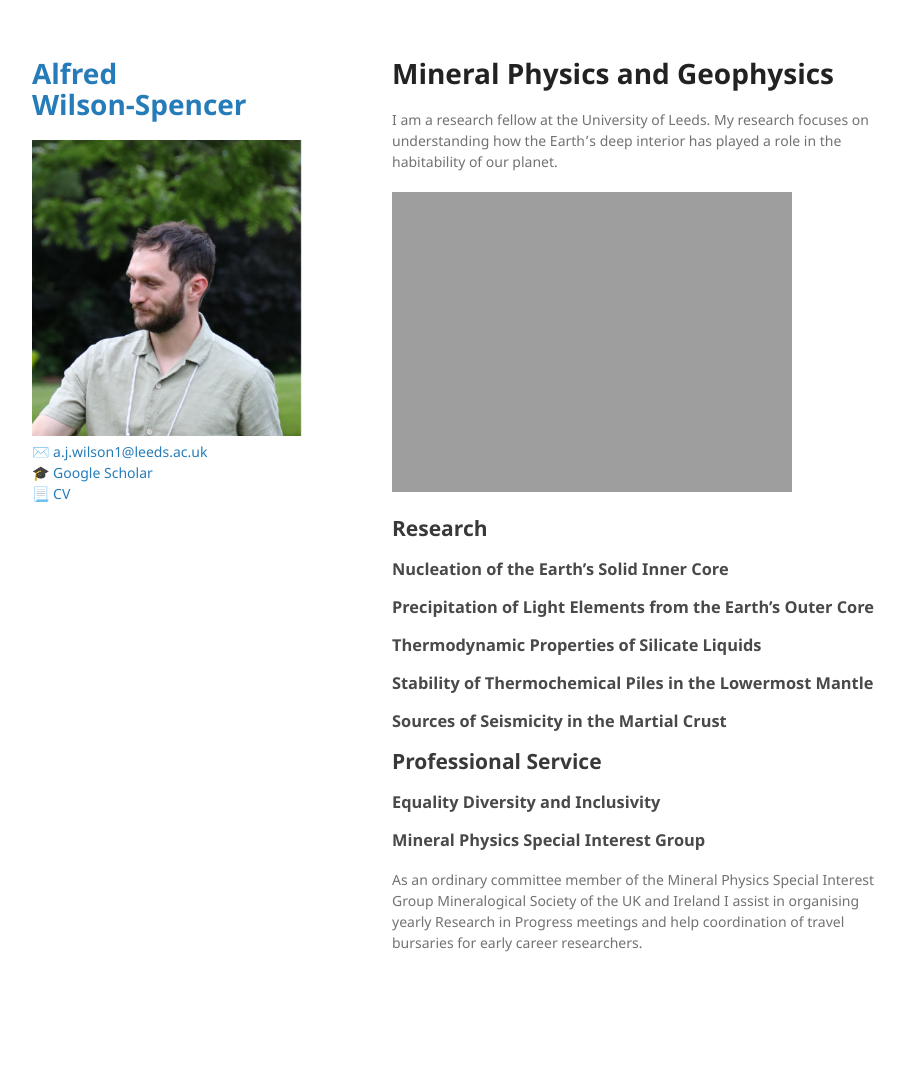
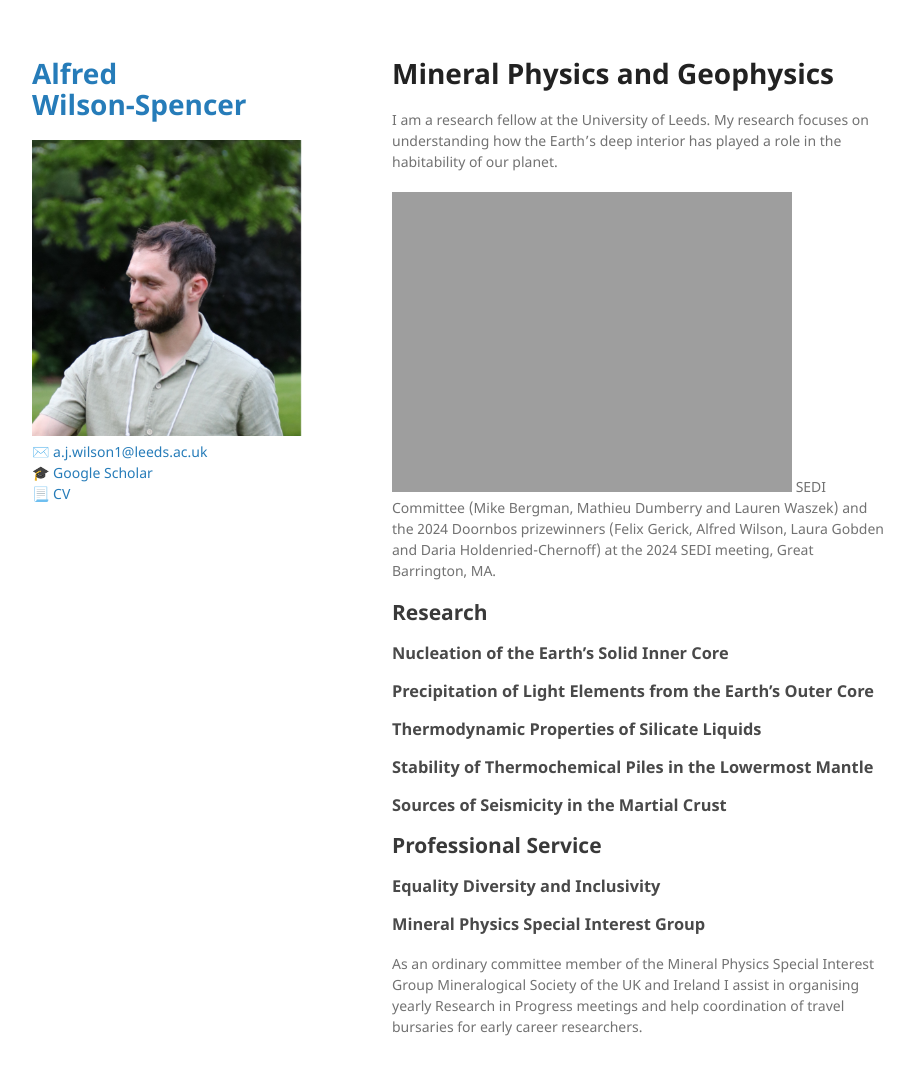
Before and after one commit to Fwilson93/Portfolio, a Jekyll site: the page built from index.md, in a window 1280 px wide and 1107 px high. Shown: the top 1075 px of the window, without its empty margins (178-1092 px from the left). Built offline with Jekyll 4.4.1, drawn with Linux system fonts in a browser that asks for light colours; our own code applies the rules of GitHub Pages for plain Markdown files.

Commit message:
Update index.md

```diff
--- a/index.md
+++ b/index.md
@@ -7,6 +7,7 @@ layout: default
 I am a research fellow at the University of Leeds. My research focuses on understanding how the Earth's deep interior has played a role in the habitability of our planet.
 
 ![SEDI](https://fwilson93.github.io/Portfolio/assets/img/SEDI_Doornbos.JPG)
+SEDI Committee (Mike Bergman, Mathieu Dumberry and Lauren Waszek) and the 2024 Doornbos prizewinners (Felix Gerick, Alfred Wilson, Laura Gobden and Daria Holdenried-Chernoff) at the 2024 SEDI meeting, Great Barrington, MA.
 
 ## Research
 ### Nucleation of the Earth's Solid Inner Core
```
